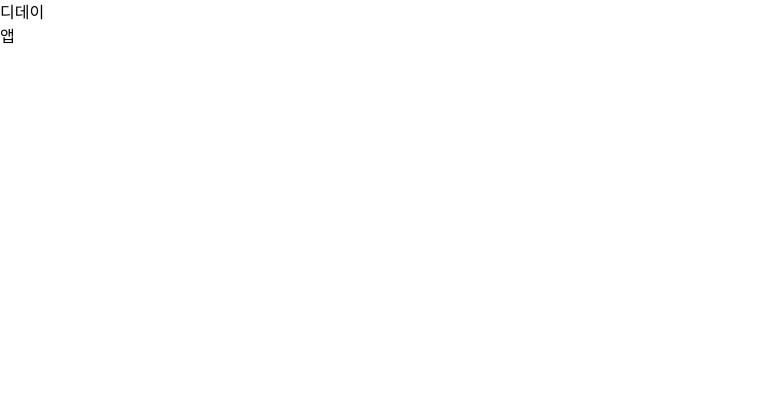
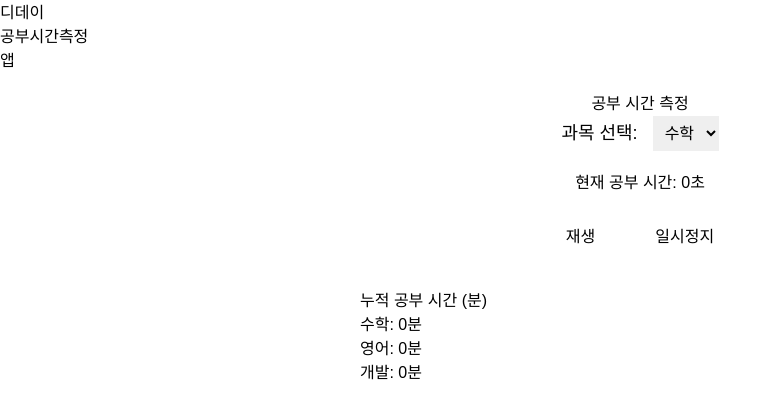
Before and after one commit to kimminsu31415/StudyWithMe, a React (Create React App) app: page /StudyTimer in a window 1280 px wide. Before the commit this address had no page. Shown: the top 418 px of the page, without its empty margins (0-782 px from the left). Built offline with nearby package versions, Linux system fonts and the light colour scheme; a web font is replaced by a local one.

Commit message:
add: 공부 타이머 기능1

```diff
--- a/src/Routes.js
+++ b/src/Routes.js
@@ -4,6 +4,7 @@ import { BrowserRouter as Router, Routes, Route, Link } from "react-router-dom";
 import About from "./pages/About";
 import AppContent from "./AppContent";
 import DayCounter from "./DayCounter";
+import StudyTimer from "./StudyTimer";
 
 function AppRoutes() {
   return (
@@ -14,12 +15,16 @@ function AppRoutes() {
             <Link to="/dday">디데이</Link>
           </li>
           <li>
+            <Link to="/StudyTimer">공부시간측정</Link>
+          </li>
+          <li>
             <Link to="/app">앱</Link>
           </li>
         </ul>
       </nav>
       <Routes>
         <Route path="/dday" element={<DayCounter />} />
+        <Route path="/StudyTimer" element={<StudyTimer />} />
         <Route path="/app" element={<AppContent />} />
       </Routes>
     </Router>
--- /dev/null
+++ b/src/StudyTimer.js
@@ -0,0 +1,152 @@
+// src/StudyTimer.js
+import React, { useState, useRef, useEffect } from "react";
+
+const categories = ["수학", "영어", "개발"];
+
+const StudyTimer = () => {
+  // 선택한 과목 상태
+  const [selectedCategory, setSelectedCategory] = useState(categories[0]);
+  // 현재 타이머(초 단위)
+  const [currentTime, setCurrentTime] = useState(0);
+  // 누적 공부 시간(분 단위, 각 과목별로 저장)
+  const [accumulatedTimes, setAccumulatedTimes] = useState({
+    수학: 0,
+    영어: 0,
+    개발: 0,
+  });
+  // 공부 중인지 여부 (재생/일시정지)
+  const [isRunning, setIsRunning] = useState(false);
+  // 타이머 interval ID 저장 (useRef로 관리하여 컴포넌트 리렌더링 시 유지)
+  const timerInterval = useRef(null);
+
+  // "카테고리 선택" 변경 시 타이머 초기화 (혹은 현재 타이머는 그대로, 누적 값은 별도 유지)
+  const handleCategoryChange = (e) => {
+    // 과목 전환 시에는 현재 공부 중이면 일시정지하는 것이 좋습니다.
+    if (isRunning) {
+      handleStop();
+    }
+    setSelectedCategory(e.target.value);
+    // 현재 시간 초기화
+    setCurrentTime(0);
+  };
+
+  // 재생 버튼 클릭 시
+  const handleStart = () => {
+    if (isRunning) return; // 이미 실행 중이면 무시
+
+    setIsRunning(true);
+    // 1초마다 currentTime 업데이트
+    timerInterval.current = setInterval(() => {
+      setCurrentTime((prevTime) => prevTime + 1);
+    }, 1000);
+  };
+
+  // 일시정지 버튼 클릭 시
+  const handleStop = () => {
+    if (!isRunning) return;
+
+    clearInterval(timerInterval.current);
+    setIsRunning(false);
+
+    // 현재 초 단위를 분으로 변환하여 누적 시간에 추가
+    setAccumulatedTimes((prev) => ({
+      ...prev,
+      [selectedCategory]: prev[selectedCategory] + Math.floor(currentTime / 60),
+    }));
+
+    // 타이머는 재시작 시 0초부터 시작하도록 초기화
+    setCurrentTime(0);
+  };
+
+  // 컴포넌트 언마운트 시 타이머 정리
+  useEffect(() => {
+    return () => clearInterval(timerInterval.current);
+  }, []);
+
+  return (
+    <div style={styles.container}>
+      <h1>공부 시간 측정</h1>
+      {/* 카테고리 선택 */}
+      <div style={styles.row}>
+        <label style={styles.label}>과목 선택: </label>
+        <select
+          value={selectedCategory}
+          onChange={handleCategoryChange}
+          style={styles.select}
+        >
+          {categories.map((category) => (
+            <option key={category} value={category}>
+              {category}
+            </option>
+          ))}
+        </select>
+      </div>
+
+      {/* 타이머 표시 */}
+      <div style={styles.timerBox}>
+        <h2>현재 공부 시간: {currentTime}초</h2>
+      </div>
+
+      {/* 재생 및 일시정지 버튼 */}
+      <div style={styles.buttonRow}>
+        <button onClick={handleStart} style={styles.button}>
+          재생
+        </button>
+        <button onClick={handleStop} style={styles.button}>
+          일시정지
+        </button>
+      </div>
+
+      {/* 누적 공부 시간 표시 */}
+      <div style={styles.accumulatedBox}>
+        <h2>누적 공부 시간 (분)</h2>
+        <ul>
+          {categories.map((category) => (
+            <li key={category}>
+              {category}: {accumulatedTimes[category]}분
+            </li>
+          ))}
+        </ul>
+      </div>
+    </div>
+  );
+};
+
+const styles = {
+  container: {
+    maxWidth: "600px",
+    margin: "0 auto",
+    padding: "20px",
+    textAlign: "center",
+    fontFamily: "Arial, sans-serif",
+  },
+  row: {
+    marginBottom: "20px",
+  },
+  label: {
+    marginRight: "10px",
+    fontSize: "18px",
+  },
+  select: {
+    padding: "8px",
+    fontSize: "16px",
+  },
+  timerBox: {
+    marginBottom: "20px",
+  },
+  buttonRow: {
+    marginBottom: "20px",
+  },
+  button: {
+    padding: "10px 20px",
+    fontSize: "16px",
+    margin: "0 10px",
+    cursor: "pointer",
+  },
+  accumulatedBox: {
+    marginTop: "30px",
+    textAlign: "left",
+  },
+};
+
+export default StudyTimer;
```
